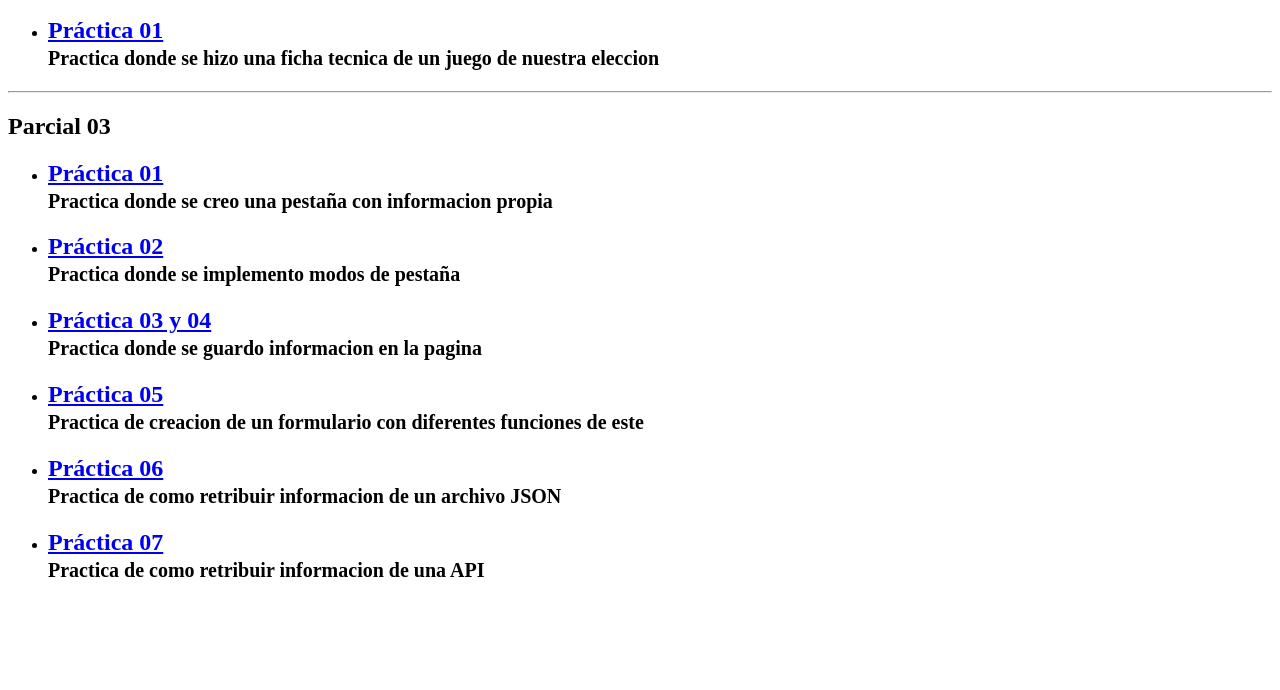
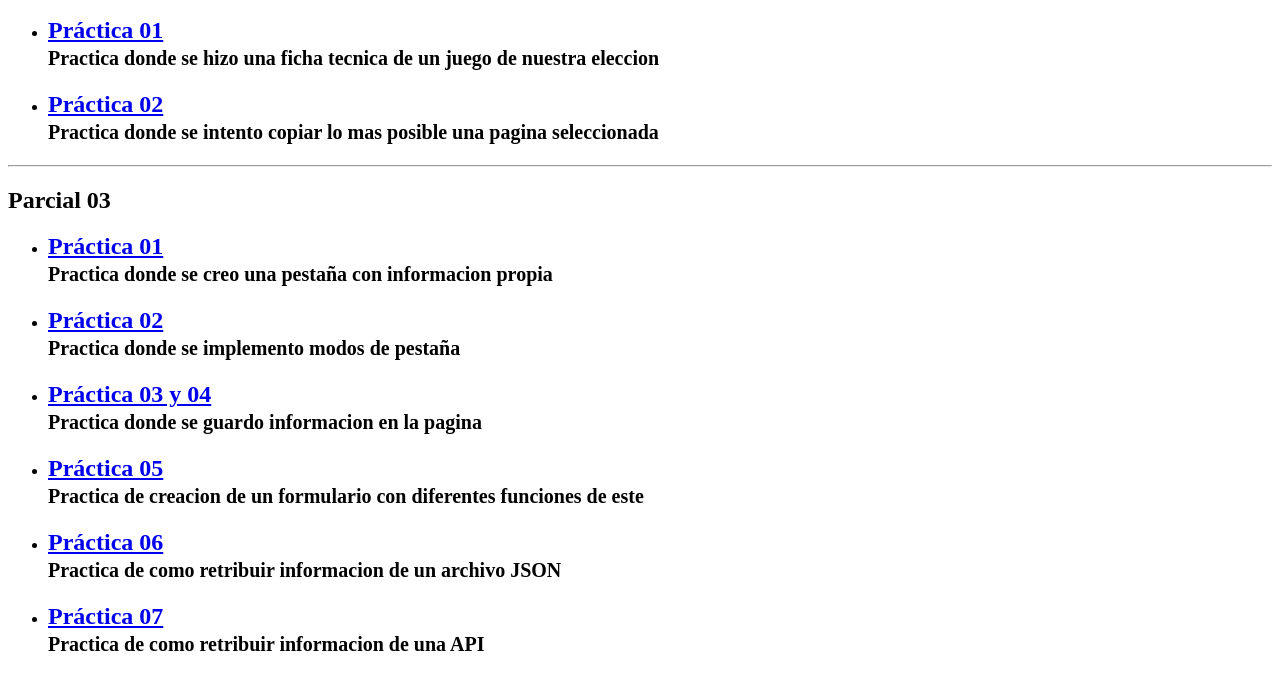
Before and after one commit to SantiDEV2/WebApplications, a plain HTML site: page index.html in a window 1280 px wide. Shown: the part 110-800 px from the top of the page. Drawn offline with Linux system fonts and the light colour scheme.

Commit message:
Practica 2

```diff
--- a/index.html
+++ b/index.html
@@ -13,6 +13,7 @@
         <h2>Parcial 02</h2>
         <ul>
             <li><h2><a href="P2-Practica1/practica1.html" target="_blank">Práctica 01</a><br><small>Practica donde se hizo una ficha tecnica de un juego de nuestra eleccion</small></h2></li>
+            <li><h2><a href="P2-Practica2/page.html" target="_blank">Práctica 02</a><br><small>Practica donde se intento copiar lo mas posible una pagina seleccionada</small></h2></li>
         </ul>
     </div>
     <hr>
```
Also changed, not shown: 1 other file.
